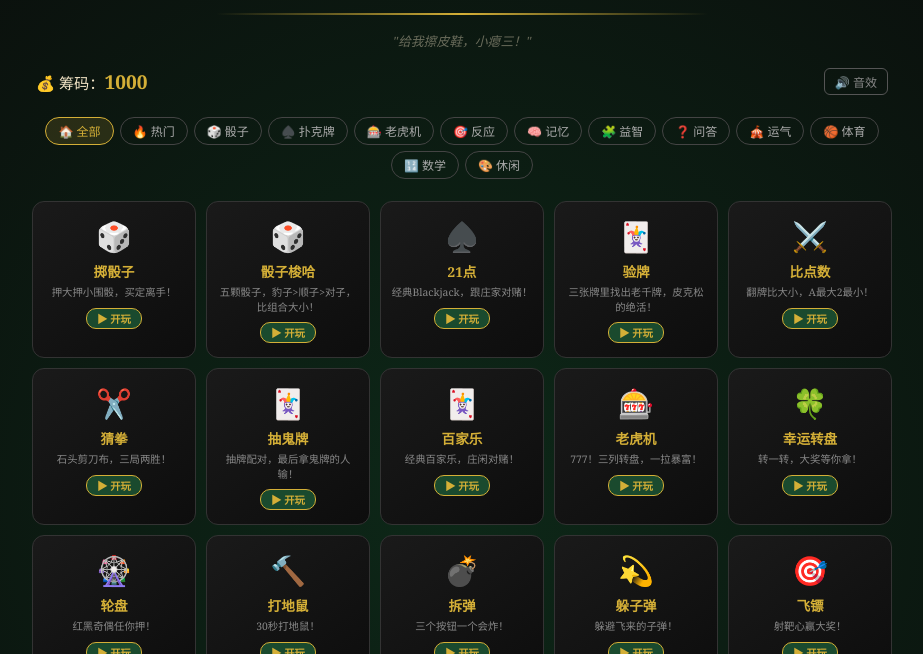
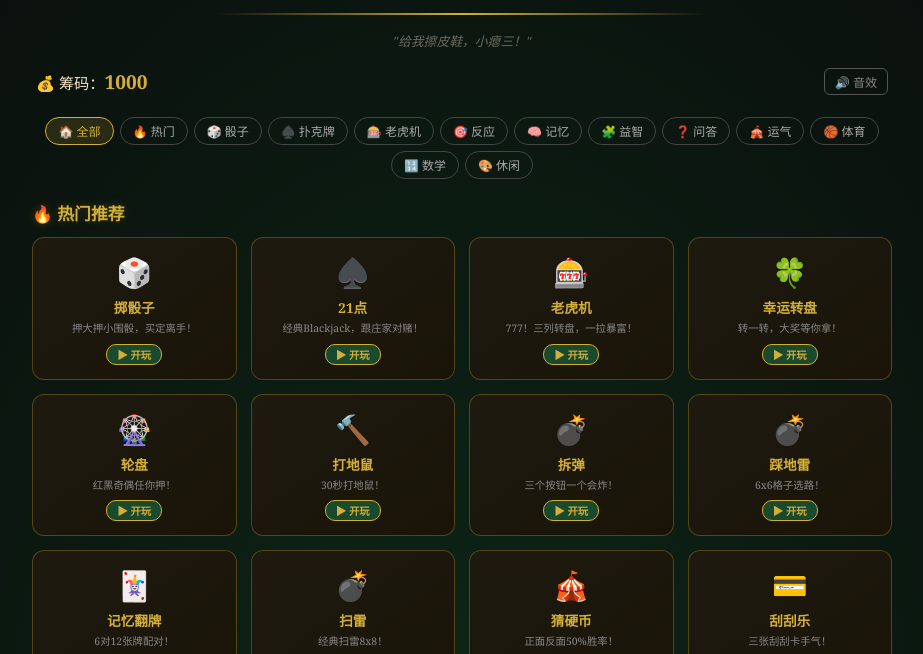
Before and after one commit to BerryHUANG123/gambler-minigames, a website: page index.html in a window 1280 px wide. Shown: the part 134-788 px from the top of the page, without its empty margins (178-1101 px from the left). Drawn offline with Linux system fonts and the light colour scheme.

Commit message:
add hot recommendations section at top of hall with 14 featured games
Show a visual '🔥 热门推荐' section at the top of the '全部' view with
gold-highlighted game cards, separated by a divider from the rest.
14 curated games: dice, blackjack, slot, luckywheel, roulette,
whack-mole, bomb, minefield, memory-cards, minesweeper, coinflip,
scratch, tetris, snake. Bump cache v8->v9.

```diff
--- a/css/style.css
+++ b/css/style.css
@@ -88,6 +88,30 @@ body {
   border-radius: 10px; font-size: 0.65rem; font-weight: bold;
 }
 .badge-ready { background: var(--table-green); color: var(--gold); border: 1px solid var(--gold); }
+
+/* 热门推荐 */
+.hot-section {
+  grid-column: 1 / -1;
+}
+.hot-title {
+  color: var(--gold); margin: 0 0 12px 0; font-size: 1.05rem;
+  text-shadow: 0 0 10px rgba(212,175,55,0.25);
+}
+.hot-grid {
+  display: grid;
+  grid-template-columns: repeat(auto-fill, minmax(200px, 1fr));
+  gap: 14px;
+}
+.hot-grid .game-card {
+  border-color: rgba(212,175,55,0.3);
+  background: linear-gradient(145deg, #1e1a10, #1a1408);
+}
+.section-divider {
+  grid-column: 1 / -1;
+  height: 1px;
+  background: linear-gradient(90deg, transparent, var(--gold-dark), transparent);
+  margin: 12px 0 8px;
+}
 
 .footer-sig {
   margin-top: auto; padding: 24px 0 16px;
--- a/index.html
+++ b/index.html
@@ -82,7 +82,7 @@
   <!-- 核心引擎 -->
   <script src="js/engine.js"></script>
   <!-- 游戏基类 -->
-  <script src="js/base-game.js?v=8"></script>
+  <script src="js/base-game.js?v=9"></script>
   <!-- 游戏工厂（模板生成器） -->
   <script src="js/game-factory.js"></script>
   <!-- 100个游戏配置 -->
--- a/js/engine.js
+++ b/js/engine.js
@@ -103,7 +103,7 @@ const Engine = {
     }
 
     const script = document.createElement('script');
-    script.src = `js/games/${id}.js?v=8`;
+    script.src = `js/games/${id}.js?v=9`;
     script.onload = () => {
       this._loaded.add(id);
       this.showGame(id);
@@ -286,23 +286,41 @@ const Engine = {
     if (!grid) return;
 
     const games = this.getGames(category);
+    let html = '';
+
+    // 热门推荐 section（仅在"全部"视图顶部展示）
+    if (category === 'all') {
+      const hotGames = this._registry.filter(g => g.hot);
+      if (hotGames.length) {
+        html += `<div class="hot-section"><h3 class="hot-title">🔥 热门推荐</h3><div class="hot-grid">`;
+        hotGames.forEach(g => { html += this._gameCardHTML(g); });
+        html += `</div></div><div class="section-divider"></div>`;
+      }
+    }
+
     const page = this._page || 0;
     const perPage = 24;
     const totalPages = Math.ceil(games.length / perPage);
     const start = page * perPage;
     const pageGames = games.slice(start, start + perPage);
 
-    grid.innerHTML = pageGames.map(g => `
+    html += pageGames.map(g => this._gameCardHTML(g)).join('');
+    html += this._renderPagination(totalPages, page);
+
+    grid.innerHTML = html;
+    this._currentCategory = category;
+    this.updateBalanceUI();
+  },
+
+  _gameCardHTML(g) {
+    return `
       <div class="game-card" data-game="${g.id}" onmouseenter="Engine.showTooltip('${g.id}', event)" onmousemove="Engine.moveTooltip(event)" onmouseleave="Engine.hideTooltip()" onclick="Engine.loadGame('${g.id}')">
         <div class="icon">${g.icon}</div>
         <div class="name">${g.name}</div>
         <div class="desc">${g.desc}</div>
         <span class="badge badge-ready">▶ 开玩</span>
       </div>
-    `).join('') + this._renderPagination(totalPages, page);
-
-    this._currentCategory = category;
-    this.updateBalanceUI();
+    `;
   },
 
   _renderPagination(totalPages, page) {
```
